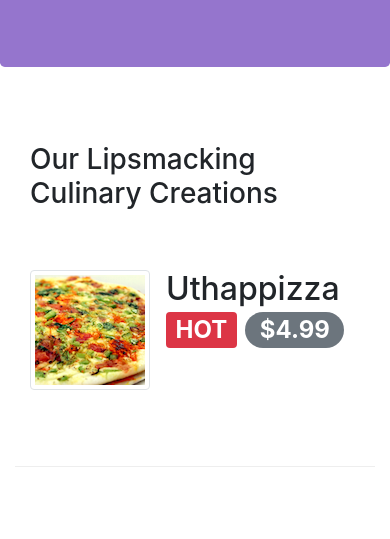
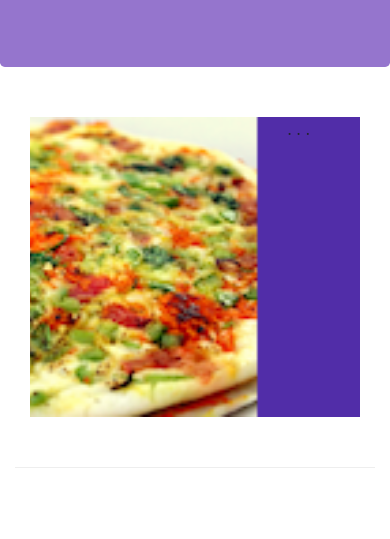
Before and after one commit to data-modeler/bootstrap_cookbook, a website: page index.html in a window 390 px wide. Shown: the part 528-1067 px from the top of the page. Drawn offline with nearby package versions, Linux system fonts and the light colour scheme.

Commit message:
Carousel pt 1

```diff
--- a/css/styles.css
+++ b/css/styles.css
@@ -44,3 +44,17 @@ address{
     border-bottom: 1px solid #ddd;
     padding: 10px;
 }
+.carousel {
+    background:#512DA8;
+}
+
+.carousel-item {
+    height: 300px;
+}
+
+.carousel-item img {
+    position: absolute;
+    top: 0;
+    left: 0;
+    min-height: 300px;
+}
--- a/index.html
+++ b/index.html
@@ -98,6 +98,31 @@
     </header>
 
     <div class="container">
+        <div class="row row-content">
+            <div class="col">
+                <div id="mycarousel" class="carousel slide" data-ride="carousel">
+                    <div class="carousel-inner" role="listbox">
+                        <div class="carousel-item active">
+                            <img class="d-block img-fluid"
+                            src="img/uthappizza.png" alt="Uthappizza">
+                            <div class="carousel-caption d-none d-md-block">
+                                <h2>Uthappizza
+                                    <span class="badge badge-danger">HOT</span>
+                                    <span class="badge badge-pill badge-default">$4.99</span>
+                                </h2>
+                                . . .
+                            </div>
+                        </div>
+                        <div class="carousel-item">
+                            . . .
+                        </div>
+                        <div class="carousel-item">
+                            . . .
+                        </div>
+                    </div>
+                </div>
+            </div>
+        </div>
         <div class="row row-content align-items-center">
             <div class="col-12 col-sm-4 order-sm-last col-md-3">
                 <h3>Our Lipsmacking Culinary Creations</h3>
```
